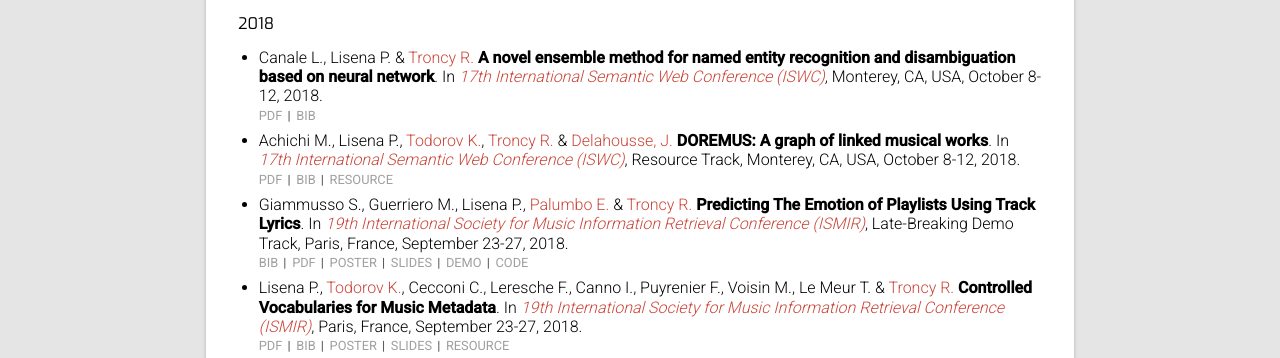
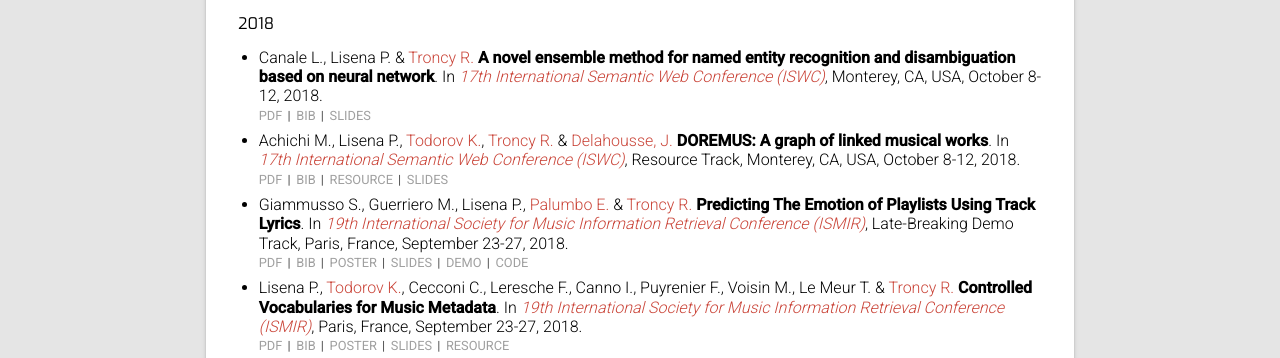
Before and after one commit to pasqLisena/pasqLisena.github.io, a Jekyll site: the page built from research.md, in a window 1280 px wide. Shown: the part 155-513 px from the top of the page. Built offline with Jekyll 4.4.1, drawn with Linux system fonts in a browser that asks for light colours; nearby versions of some CDN libraries.

Commit message:
update slides

```diff
--- a/research.md
+++ b/research.md
@@ -13,6 +13,7 @@
 <span class="links" markdown="1">
 [PDF](http://www.eurecom.fr/fr/publication/5564/download/data-publi-5564.pdf)
 [BIB](./publication/canale2018enerd.bib)
+[SLIDES](https://docs.google.com/presentation/d/1eo0uCYGW6C_nQkTQPpsmF9QrwAGcwBdP3e0yaE5ia28)
 </span>
 
 - Achichi M., Lisena P., [Todorov K.](https://www.lirmm.fr/users/utilisateurs-lirmm/konstantin-todorov), [Troncy R.](http://www.eurecom.fr/~troncy/) & [Delahousse, J.](https://www.linkedin.com/in/jeandelahousse/) **DOREMUS: A graph of linked musical works**. In *[17th International Semantic Web Conference (ISWC)](http://iswc2018.semanticweb.org/)*, Resource Track, Monterey, CA, USA, October 8-12, 2018.
@@ -20,12 +21,13 @@
 [PDF](http://www.eurecom.fr/fr/publication/5565/download/data-publi-5565.pdf)
 [BIB](./publication/achichi2018doremus.bib)
 [RESOURCE](http://data.doremus.org)
+[SLIDES](https://docs.google.com/presentation/d/1g0GTIVTrk_EMtFK8b-c5dYjgdruVvDWQ1GLwysBB-x8)
 </span>
 
 - Giammusso S., Guerriero M., Lisena P., [Palumbo E.](https://enricopal.github.io/) & [Troncy R.](http://www.eurecom.fr/~troncy/) **Predicting The Emotion of Playlists Using Track Lyrics**. In *[19th International Society for Music Information Retrieval Conference (ISMIR)](http://ismir2018.ircam.fr/)*, Late-Breaking Demo Track, Paris, France, September 23-27, 2018.
 <span class="links" markdown="1">
+[PDF](https://drive.google.com/file/d/1TOfU6_yhJ-JLFHAuAiMA_F0BXpuONLv-/)
 [BIB](./publication/giammusso2018emotion.bib)
-[PDF](https://drive.google.com/file/d/1TOfU6_yhJ-JLFHAuAiMA_F0BXpuONLv-/)
 [POSTER](https://drive.google.com/open?id=1iWNpal9A_Q1jkGuzrM3Uk5NpcPh9jhK1)
 [SLIDES](https://docs.google.com/presentation/d/1VAzrx6vk8bfaJd52HmsFNS-aGEILxU37emuX5xJd6RQ)
 [DEMO](http://data.doremus.org/emotion)
```
